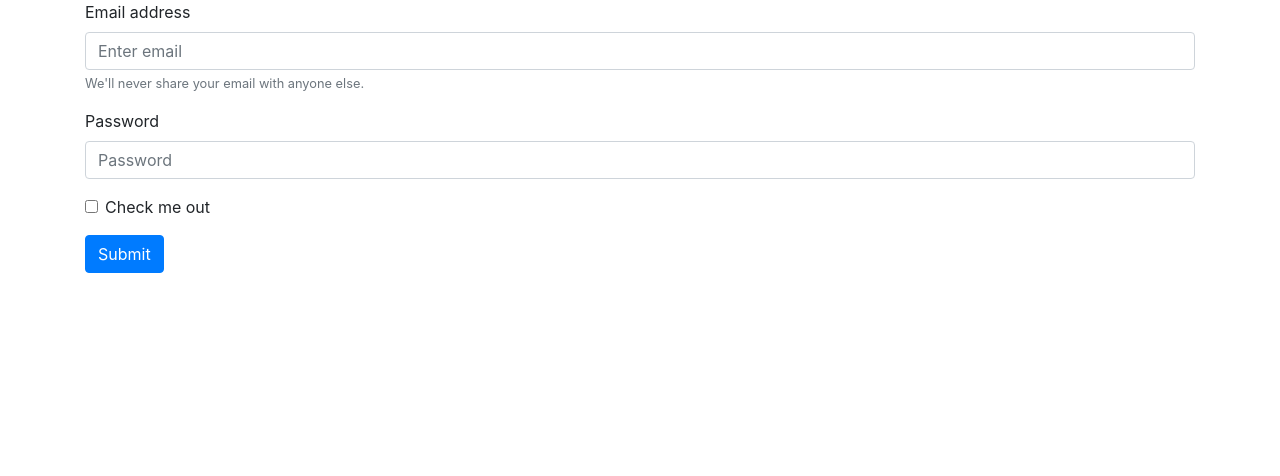
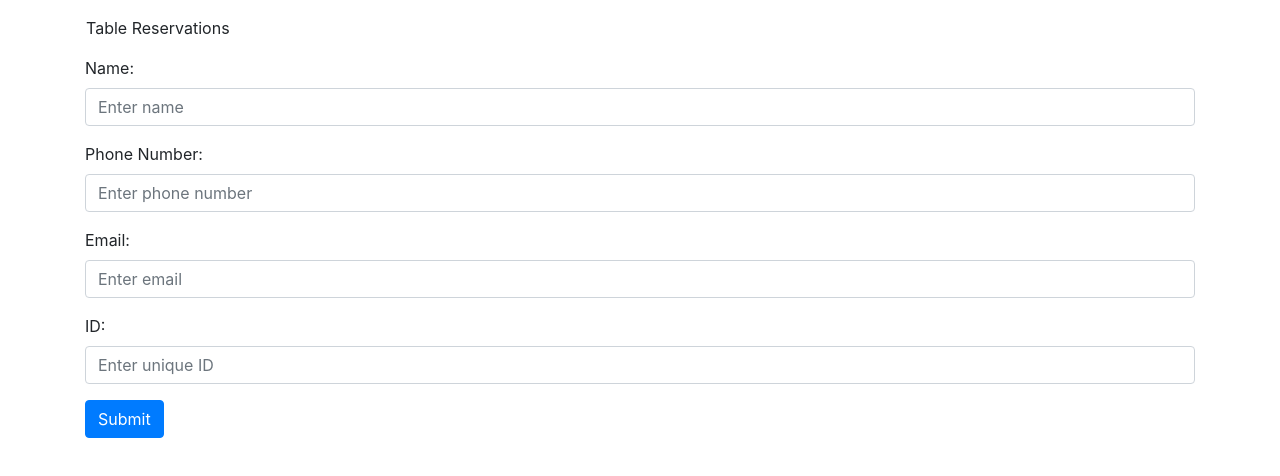
Before and after one commit to NicoP93/HotRestuarant2.0, a website: page form.html in a window 1280 px wide. Drawn offline with nearby package versions, Linux system fonts and the light colour scheme.

Commit message:
form with IDs finished

```diff
--- a/form.html
+++ b/form.html
@@ -15,24 +15,34 @@
 
 <body>
     <div class="container">
+        <div class="row">
+            <div class="col-12 p-3">
+                Table Reservations
+            </div>
+        </div>
+        <div class="row">
+            <div class="col-12">
                 <form>
                     <div class="form-group">
-                <label for="exampleInputEmail1">Email address</label>
-                <input type="email" class="form-control" id="exampleInputEmail1" aria-describedby="emailHelp"
-                    placeholder="Enter email">
-                <small id="emailHelp" class="form-text text-muted">We'll never share your email with anyone
-                    else.</small>
+                        <label for="name">Name:</label>
+                        <input type="name" class="form-control" id="name" placeholder="Enter name">
                     </div>
                     <div class="form-group">
-                <label for="exampleInputPassword1">Password</label>
-                <input type="password" class="form-control" id="exampleInputPassword1" placeholder="Password">
+                        <label for="phone">Phone Number:</label>
+                        <input type="phone" class="form-control" id="phone-number" placeholder="Enter phone number">
                     </div>
-            <div class="form-group form-check">
-                <input type="checkbox" class="form-check-input" id="exampleCheck1">
-                <label class="form-check-label" for="exampleCheck1">Check me out</label>
+                    <div class="form-group">
+                        <label for="email">Email:</label>
+                        <input type="email" class="form-control" id="email" placeholder="Enter email">
+                    </div>
+                    <div class="form-group">
+                        <label for="ID">ID:</label>
+                        <input type="ID" class="form-control" id="id" placeholder="Enter unique ID">
                     </div>
                     <button type="submit" class="btn btn-primary">Submit</button>
                 </form>
+            </div>
+        </div>
     </div>
 
 </body>
```
Lines whose indentation alone changed are shown as unchanged.
